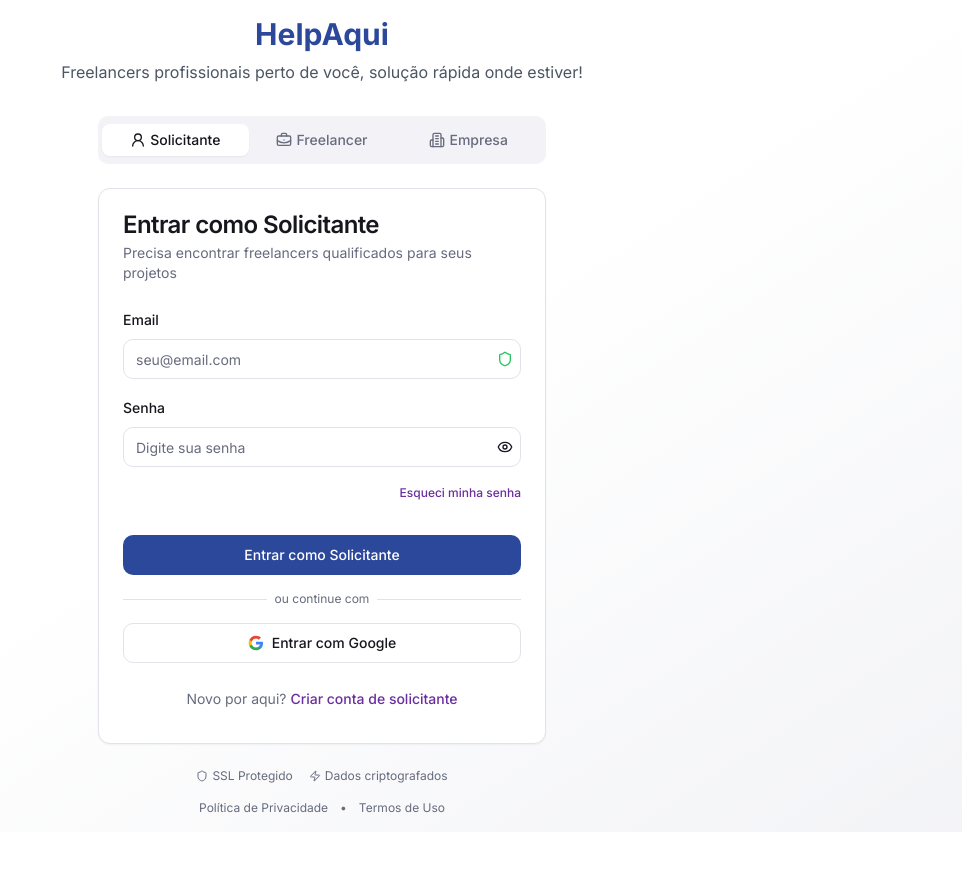
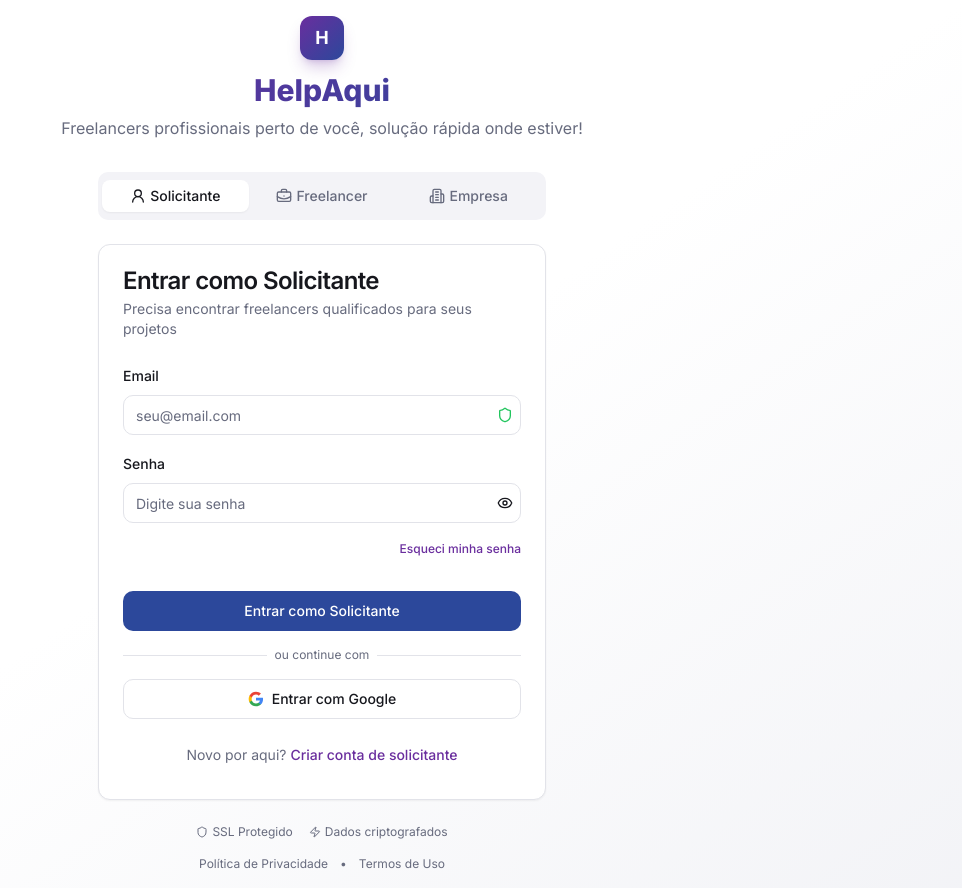
Before and after one commit to SoaresLucio/helpaquiapp, a React (Vite) app: page /login in a window 1280 px wide. Shown: the whole page, without its empty margins (318-1280 px from the left). Before the commit the page ends 832 px from the top, so only its background shows below. Built offline with nearby package versions, Linux system fonts and the light colour scheme.

Commit message:
Atualizou landing page e branding
Co-authored-by: SoaresLucio <52536635+SoaresLucio@users.noreply.github.com>

```diff
--- a/src/components/Header.tsx
+++ b/src/components/Header.tsx
@@ -1,5 +1,5 @@
 
-import React, { useCallback, useEffect, useState } from 'react';
+import React, { useEffect, useState } from 'react';
 import { useLocation, Link } from 'react-router-dom';
 import { Search } from 'lucide-react';
 import { Input } from "@/components/ui/input";
@@ -31,11 +31,11 @@ const Header = () => {
       <div className="container flex h-16 items-center justify-between">
         <div className="flex items-center gap-4">
           <MobileMenu currentPath={pathname} />
-          <Link to="/" className="flex items-center gap-2">
-            <div className="w-8 h-8 bg-primary rounded-lg flex items-center justify-center">
-              <span className="text-primary-foreground font-bold text-sm">H</span>
+          <Link to="/dashboard" className="flex items-center gap-2.5">
+            <div className="w-9 h-9 gradient-primary rounded-xl flex items-center justify-center shadow-lg shadow-primary/25">
+              <span className="text-white font-bold text-sm">H</span>
             </div>
-            <span className="font-bold text-xl text-primary">HelpAqui</span>
+            <span className="font-extrabold text-xl text-gradient-primary">HelpAqui</span>
           </Link>
           <NavLinks currentPath={pathname} />
         </div>
--- a/src/components/auth/LoginHeader.tsx
+++ b/src/components/auth/LoginHeader.tsx
@@ -4,10 +4,15 @@ import React from 'react';
 const LoginHeader = () => {
   return (
     <div className="mb-8 text-center">
-      <h1 className="text-3xl font-bold text-helpaqui-blue">
-        Help<span className="text-helpaqui-green">Aqui</span>
+      <div className="flex items-center justify-center gap-2.5 mb-3">
+        <div className="w-11 h-11 gradient-primary rounded-xl flex items-center justify-center shadow-lg shadow-primary/25">
+          <span className="text-white font-bold text-lg">H</span>
+        </div>
+      </div>
+      <h1 className="text-3xl font-extrabold text-gradient-primary">
+        HelpAqui
       </h1>
-      <p className="text-gray-600 mt-2">Freelancers profissionais perto de você, solução rápida onde estiver!</p>
+      <p className="text-muted-foreground mt-2">Freelancers profissionais perto de você, solução rápida onde estiver!</p>
     </div>
   );
 };
```
